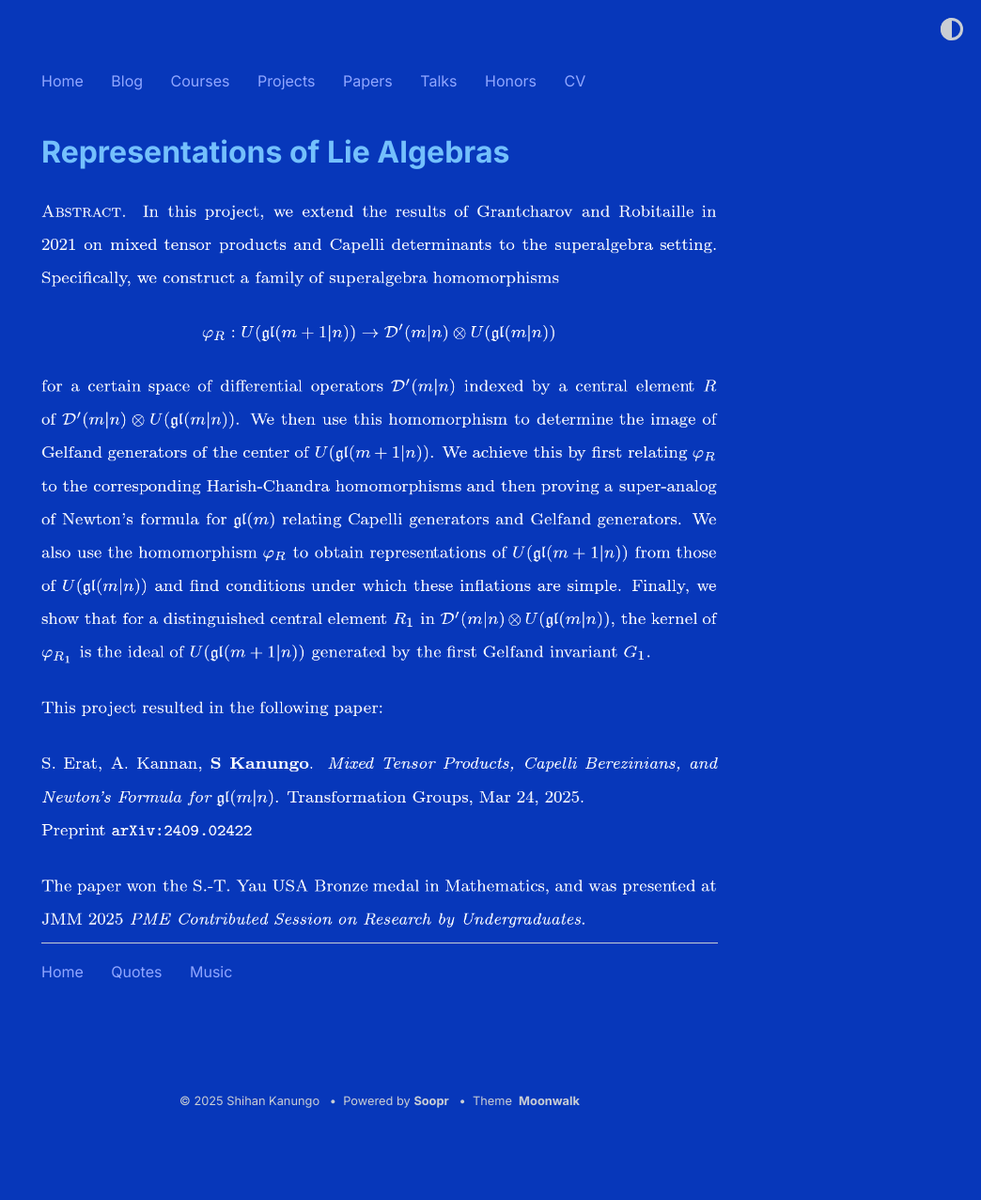
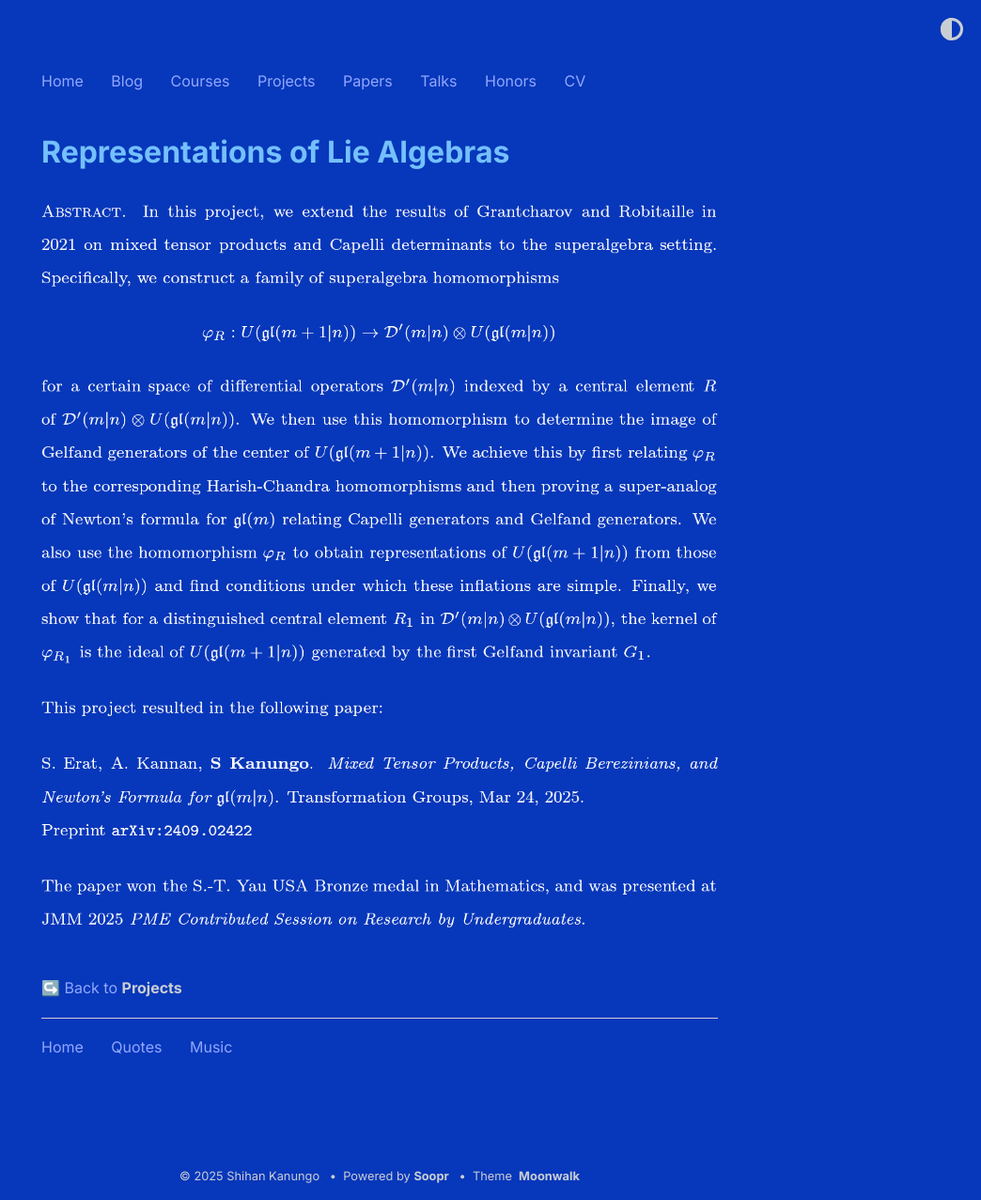
Before and after one commit to shihankanungo/shihankanungo.github.io, a Jekyll site: the page built from primes-24-1.md, in a window 1280 px wide. Shown: the whole page at 94% size, without its empty margins (236-1280 px from the left). Built offline with Jekyll 4.4.1, drawn with Linux system fonts in a browser that asks for light colours; before the commit the page ends 1197 px from its top, so only the background shows below that.

Commit message:
Update primes-24-1.md

```diff
--- a/primes-24-1.md
+++ b/primes-24-1.md
@@ -4,3 +4,6 @@ title: Representations of Lie Algebras
 ---
 <br>
 ![abstract](images/primes-24-1.png)
+
+<br>
+<a href="https://shihankanungo.github.io/projects">↪️ Back to <b>Projects</b></a>
```
